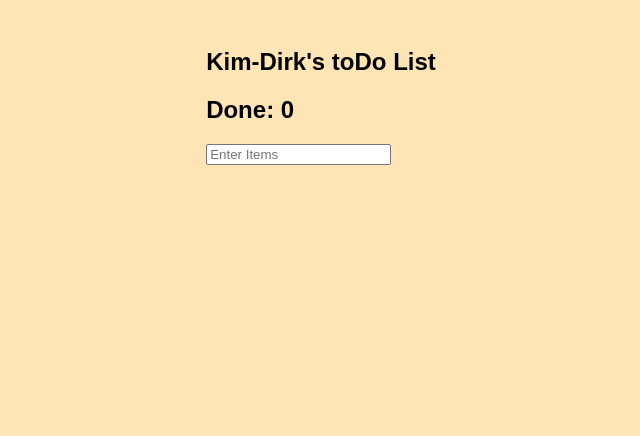
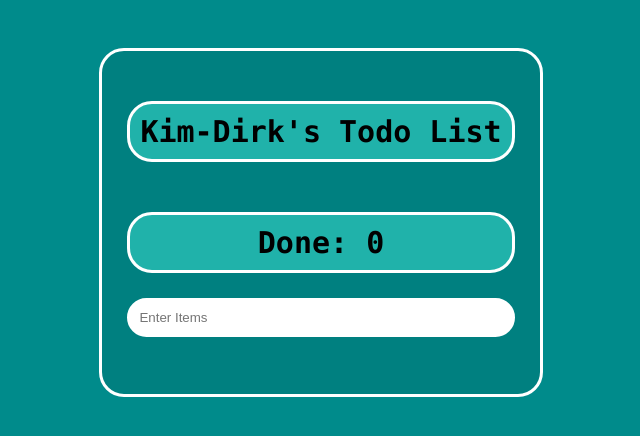
Before and after one commit to DirkCoding/ReactTodoList, a React (Create React App) app: page / in a window 1280 px wide. Shown: the top 436 px of the page, without its empty margins (319-959 px from the left). Built offline with nearby package versions, Linux system fonts and the light colour scheme.

Commit message:
Add styling

```diff
--- a/src/App.css
+++ b/src/App.css
@@ -1,11 +1,32 @@
 body {
+  box-sizing: border-box;
   display: flex;
   flex-direction: row;
   align-items: center;
   justify-content: center;
-  background: rgb(255, 228, 181);
+  background: rgb(0, 139, 139);
   padding: 20px;
-  font-family: sans-serif;
+  font-family: 'Lucida Console', Monaco, monospace;
+}
+section {
+  display: flex;
+  flex-direction: column;
+  justify-content: center;
+  padding: 25px;
+  margin: 20px;
+  background: rgb(0, 128, 128);
+  box-sizing: border-box;
+  border-radius: 25px;
+  border-style: solid;
+  border-color: white;
+}
+h1 {
+  font-size: 2em;
+  text-align: center;
+  background: rgb(32, 178, 170);
+  border-radius: 25px;
+  border-style: solid;
+  border-color: white;
 }
 
 @keyframes App-logo-spin {
--- a/src/App.js
+++ b/src/App.js
@@ -3,6 +3,7 @@ import './App.css'
 import Input from './Input'
 import Todo from './Todo'
 import Counter from './Counter'
+import './Input.css'
 
 class App extends Component {
   state = {
@@ -43,7 +44,7 @@ class App extends Component {
     const cntDone = this.state.toDos.filter(item => item.done).length
     return (
       <section>
-        <h1>Kim-Dirk's toDo List</h1>
+        <h1>Kim-Dirk's Todo List</h1>
         <Counter num={cntDone} />
         <Input value={this.valueFromInput} />
         <ul>
--- a/src/Counter.css
+++ b/src/Counter.css
@@ -1,4 +1,7 @@
 h1 {
-  grid-column-start: 1;
-  grid-column-end: -1;
+  display: flex;
+  flex-direction: column;
+  justify-content: center;
+  font-size: 30px;
+  padding: 10px;
 }
--- a/src/Counter.js
+++ b/src/Counter.js
@@ -1,5 +1,5 @@
 import React, { Component } from 'react'
-
+import './Counter.css'
 class Counter extends Component {
   render() {
     return <h1>Done: {this.props.num}</h1>
--- /dev/null
+++ b/src/Input.css
@@ -0,0 +1,6 @@
+input {
+  border-radius: 25px;
+  padding: 10px;
+  border-style: solid;
+  border-color: white;
+}
--- a/src/Todo.css
+++ b/src/Todo.css
@@ -2,4 +2,23 @@
   text-decoration: line-through;
 }
 li {
+  display: flex;
+  flex-direction: row;
+  justify-content: center;
+  border-radius: 10px;
 }
+span {
+  border-radius: 10px;
+  padding: 8px;
+  margin: 5px;
+  border-radius: 10px;
+  background: rgb(0, 206, 209);
+  width: 100%;
+  border-style: solid;
+  border-color: white;
+}
+button {
+  border-radius: 10px;
+  padding: 8px;
+  margin: 5px;
+}
```
